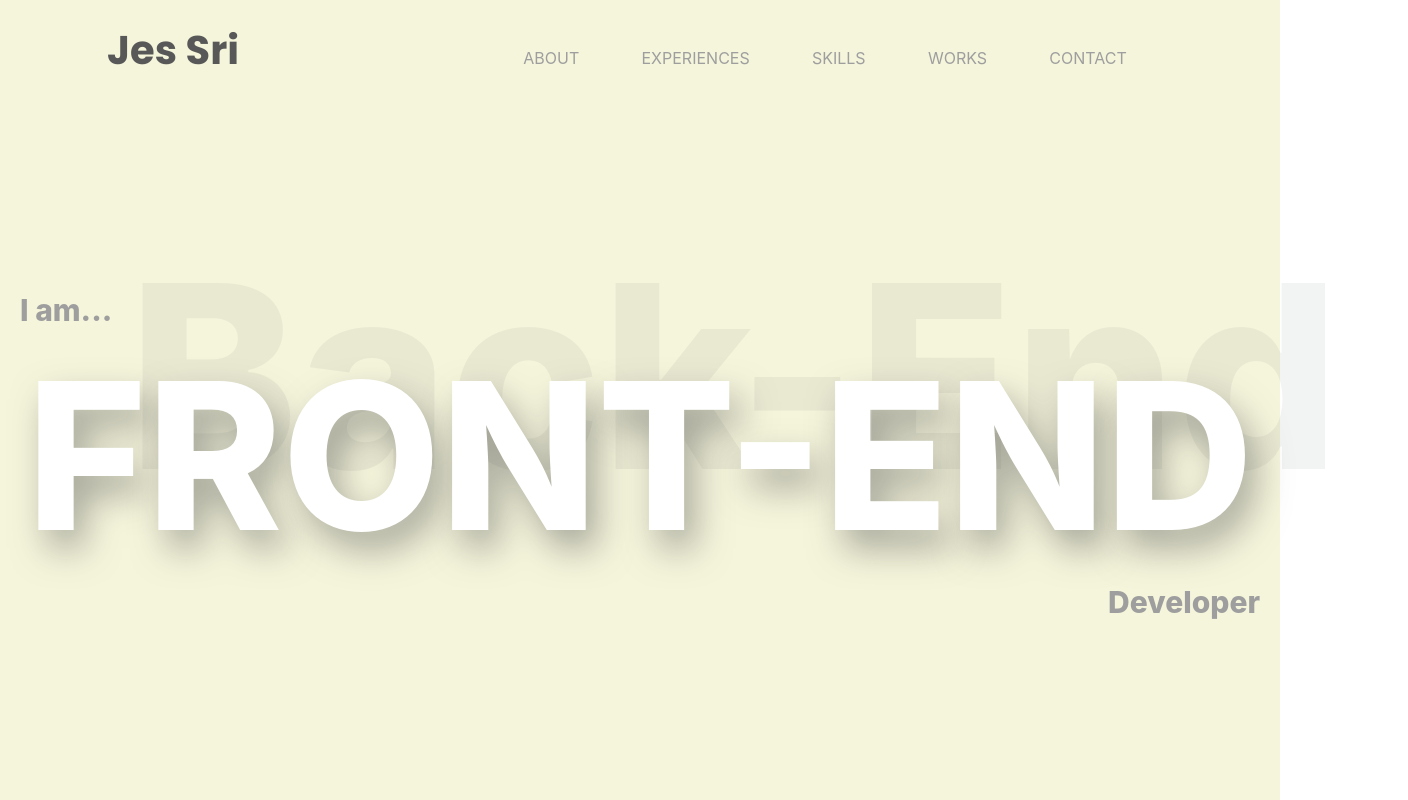
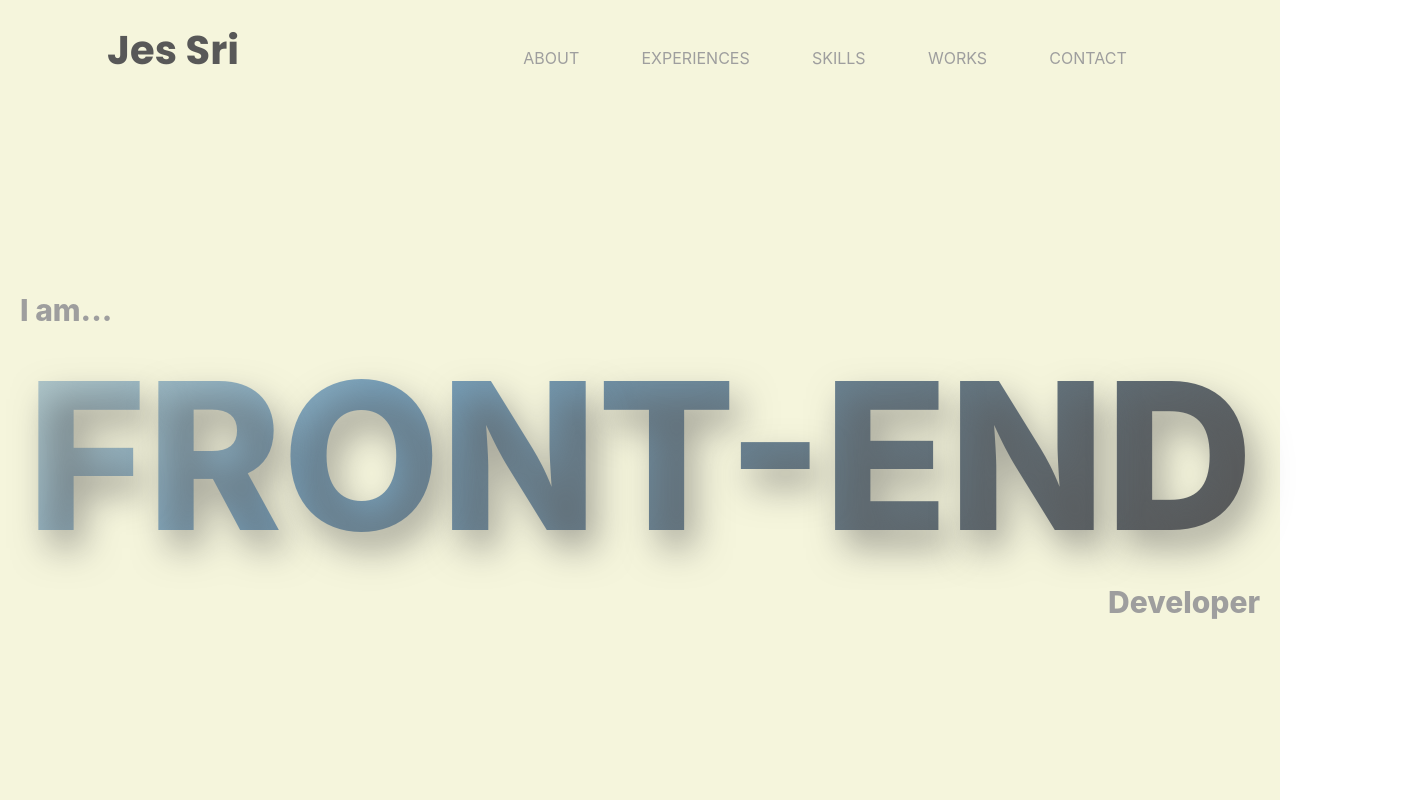
Before and after one commit to DevArtifacTs/my-portfolio, a React (Create React App) app: page / in a window 1280 px wide. Shown: the top 800 px of the page, 1408 px wide, since content can reach past the window. Built offline with nearby package versions, Linux system fonts and the light colour scheme; some icons are missing.

Commit message:
add animation component to Navbar, add css animation code to .hero-main

```diff
--- a/package.json
+++ b/package.json
@@ -6,6 +6,7 @@
     "@testing-library/jest-dom": "^5.16.4",
     "@testing-library/react": "^12.1.4",
     "@testing-library/user-event": "^13.5.0",
+    "animate.css": "^4.1.1",
     "react": "^18.0.0",
     "react-awesome-slider": "^4.1.0",
     "react-dom": "^18.0.0",
--- a/src/components/About/About.css
+++ b/src/components/About/About.css
@@ -67,6 +67,14 @@
     margin: 0.3rem 0 0 0 ;
     font-family: 'Lobster', cursive;
     text-align: justify;
+}
+
+/* animation */
+.about-content-right:hover{
+    backdrop-filter: blur(10px);
+    -webkit-backdrop-filter: blur(20px);
+    background-color: rgba(236, 236, 207, 0.5);
+    border-radius: 20px;
 }
 
 
--- a/src/components/About/About.js
+++ b/src/components/About/About.js
@@ -1,16 +1,17 @@
 import React from "react";
 import './About.css'
+import 'animate.css';
 
 function About(props){
 
     return(
         <section id="about" className="about container-fluid ">
-            <h3 className="about-title section-title-text">Let's me introduce my self.</h3>
-            <div className="about-wrapper">
+            <h3 className="about-title section-title-text ">Let's me introduce my self.</h3>
+                <div className="about-wrapper animate__animated animate__backInLeft ">
                     <div className="about-content-frame">
-                    <img src="./images/jessada.png" alt="profile-image" className="about-image" />
+                        <img src="./images/jessada.png" alt="profile-image" className="about-image " />
                         <div className="about-content-right">
-                        <h3 className="blurb-heading greeting">
+                            <h3 className="blurb-heading greeting ">
                                 Hello, I'm James
                                 <i className="about-full-name">(Jessada Srimoon)</i>
                             </h3>
--- a/src/components/Hero/Hero.css
+++ b/src/components/Hero/Hero.css
@@ -8,7 +8,7 @@
     background-color: beige;
 }
 
-.hero::before {
+/* .hero::before {
     content: 'Back-End';
     position: absolute;
     width: 100vw;
@@ -20,7 +20,7 @@
     opacity: .05;
     z-index: 0;
     transform: translate(-50%, -50%);
-}
+} */
 
 .hero-content{
     position: absolute;
--- a/src/components/Hero/Hero.js
+++ b/src/components/Hero/Hero.js
@@ -1,5 +1,7 @@
 import React, {useState} from "react";
-import './Hero.css'
+import './Hero.css';
+import './HeroAnimation.css';
+import 'animate.css';
 
 function Hero(props){
 
@@ -16,12 +18,10 @@ function Hero(props){
     }
 
     return(
-        <header id="hero" className="hero container-fluid">
+        <header id="hero" className="hero container-fluid animate__animated animate__backInLeft animate__slow ">
             <h1 className="hero-content">
                 <span className="hero-name hero-secondary">I am...</span>
-                <span className="hero-description hero-main"
-                onMouseEnter={handleContent}
-                onMouseLeave={handleContent}>
+                <span className="hero-description hero-main animate__animated animate__backInLeft animate__slower">
                         {heroContent}
                 </span>
                 <span className="hero-job hero-secondary">Developer</span>
--- /dev/null
+++ b/src/components/Hero/HeroAnimation.css
@@ -0,0 +1,31 @@
+
+.hero-main {
+  background-image: linear-gradient(
+    -225deg,
+    /* #231557 0%,
+    #44107a 29%,
+    #ff1361 67%,
+    #fff800 100% */
+    #F5F5DC 0%,
+    #78A1BB 29%,
+    #565554 67%,
+    #B592A0 100%
+  );
+  /* background-size: auto auto; */
+  /* background-clip: border-box; */
+  background-size: 200% auto;
+  color: #fff;
+  background-clip: text;
+  text-fill-color: transparent;
+  -webkit-background-clip: text;
+  -webkit-text-fill-color: transparent;
+  animation: textclip 2s linear infinite;
+  /* display: inline-block;
+      font-size: 190px; */
+}
+
+@keyframes textclip {
+  to {
+    background-position: 200% center;
+  }
+}
--- a/src/components/Navbar/Navbar.js
+++ b/src/components/Navbar/Navbar.js
@@ -1,5 +1,6 @@
 import React, {useState, useEffect} from "react";
 import './Navbar.css'
+import 'animate.css';
 
 import NavbarButton from "./NavbarButton/NavbarButton";
 
@@ -41,7 +42,7 @@ function Navbar(props) {
 
     return (
         <nav id='nav' className="top-nav container-fluid">
-            <div className="navigation-logo-wrapper">
+            <div className="navigation-logo-wrapper animate__animated animate__bounce animate__slow ">
                 <a href="#" className='navigation-logo'>Jes Sri</a>
             </div>
             <ul className="navbar-button-container ">
--- a/src/components/Works/WorkCard/WorkCard.css
+++ b/src/components/Works/WorkCard/WorkCard.css
@@ -62,7 +62,6 @@
 
 
 /* animation */
-
 .work-description:hover {
     /* background-color: rgba(179, 184, 189,1); */
     backdrop-filter: blur(10px);
```
Also changed, not shown: 1 other file (tests, documents, lock files or other folders). Lines whose indentation alone changed are shown as unchanged.
